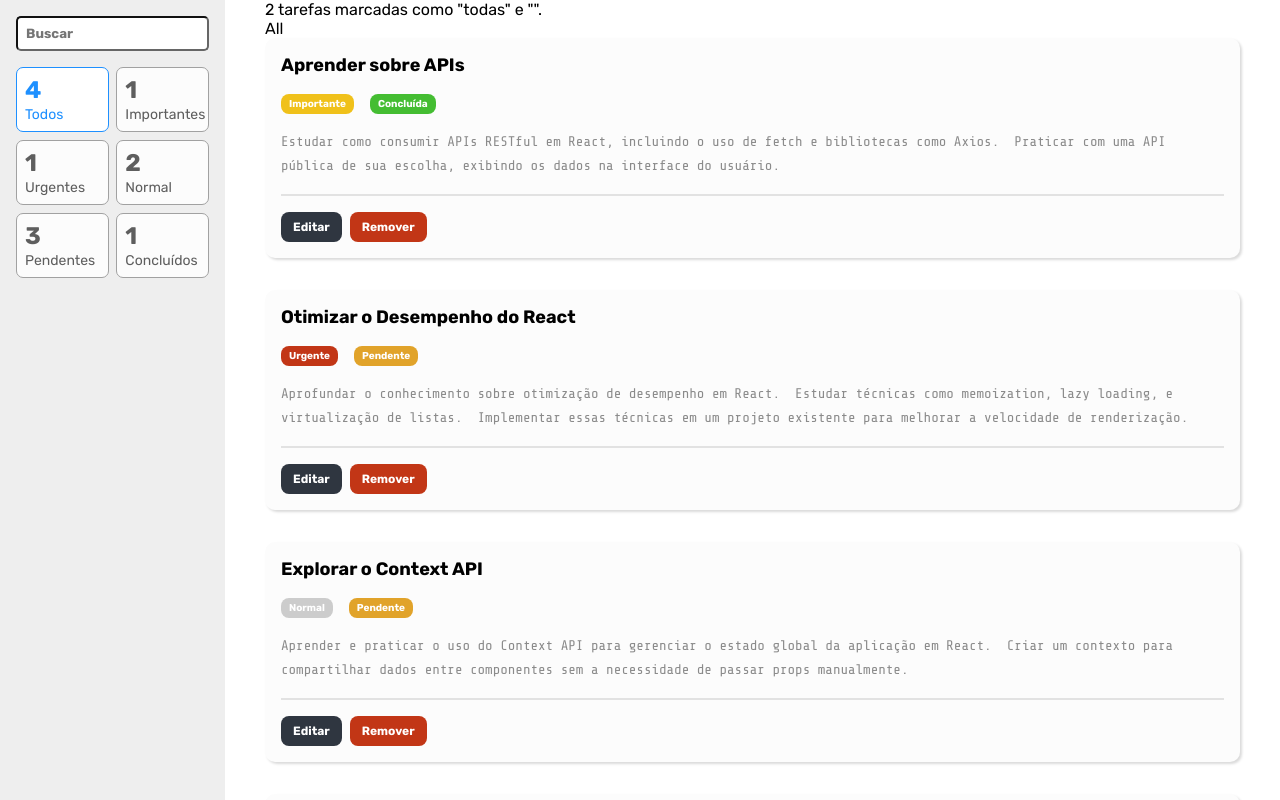
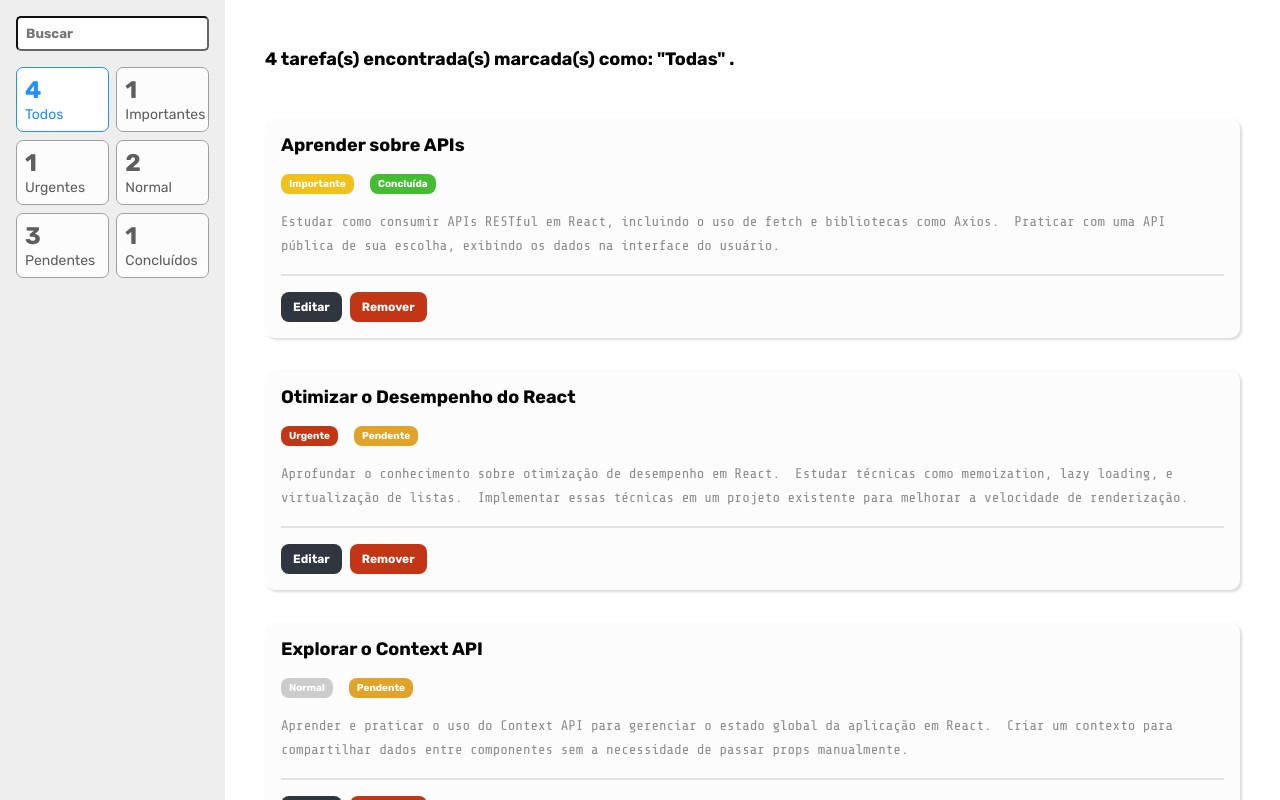
Before and after one commit to guilhermers23/EBAC_M31_TodoList, a React (Vite) app: page / in a window 1280 px wide. Built offline with nearby package versions, Linux system fonts and the light colour scheme.

Commit message:
Parte 02 | Aula 05 - Exibindo os resultados de filtragem

```diff
--- a/src/containers/TaskList/index.tsx
+++ b/src/containers/TaskList/index.tsx
@@ -1,7 +1,7 @@
 import { useSelector } from "react-redux";
+import type { RootReducer } from "../../store";
 import Task from "../../components/Task";
 import * as S from "./styled";
-import type { RootReducer } from "../../store";
 //import tasks from "../../JSON/task.json";
 
 const TaskList = () => {
@@ -23,15 +23,26 @@ const TaskList = () => {
         }
     };
 
+    const tasks = filterTasks();
+    const showMessage = (numberOfTasks: number) => {
+        let message = "";
+        const complement = term !== undefined && term.length > 0 ? `e "${term}"` : "";
+
+        if (criterion === "All") {
+            message = `${numberOfTasks} tarefa(s) encontrada(s) marcada(s) como: "Todas" ${complement}.`
+        }
+        else {
+            message = `${numberOfTasks} tarefa(s) encontrada(s) marcada(s) como: "${value}" ${complement}.`
+        }
+
+        return message;
+    };
+
     return (
         <S.Main>
-            <p>2 tarefas marcadas como "todas" e "{term}".</p>
+            <S.Message>{showMessage(tasks.length)}</S.Message>
             <ul>
-                <li>{criterion}</li>
-                <li>{value}</li>
-            </ul>
-            <ul>
-                {filterTasks().map(({ id, title, priority, status, description }) => (
+                {tasks.map(({ id, title, priority, status, description }) => (
                     <li key={id}>
                         <Task id={id} title={title} priority={priority} status={status} description={description} />
                     </li>
--- a/src/containers/TaskList/styled.ts
+++ b/src/containers/TaskList/styled.ts
@@ -5,3 +5,10 @@ export const Main = styled.main`
   height: 100vh;
   overflow-y: scroll;
 `;
+
+export const Message = styled.p`
+  display: block;
+  margin: 48px 0;
+  font-size: 18px;
+  font-weight: bold;
+`;
```
